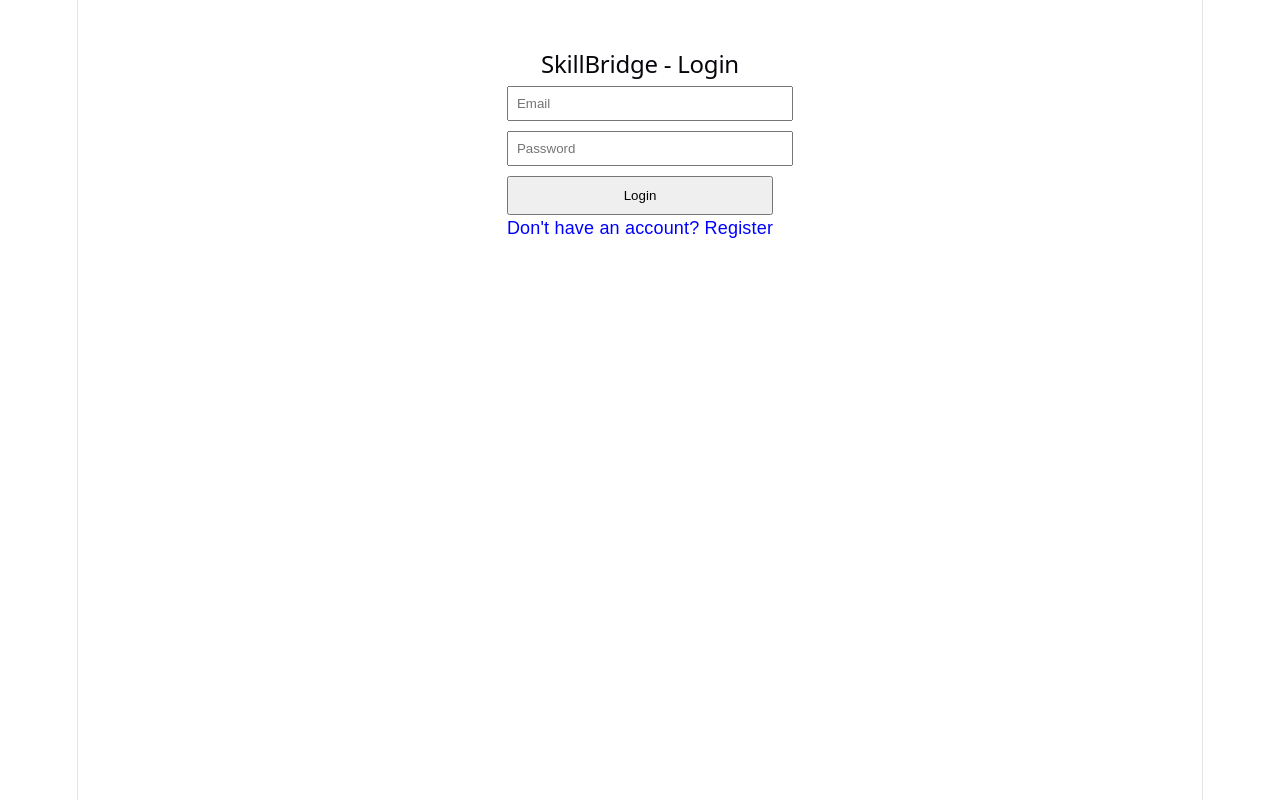
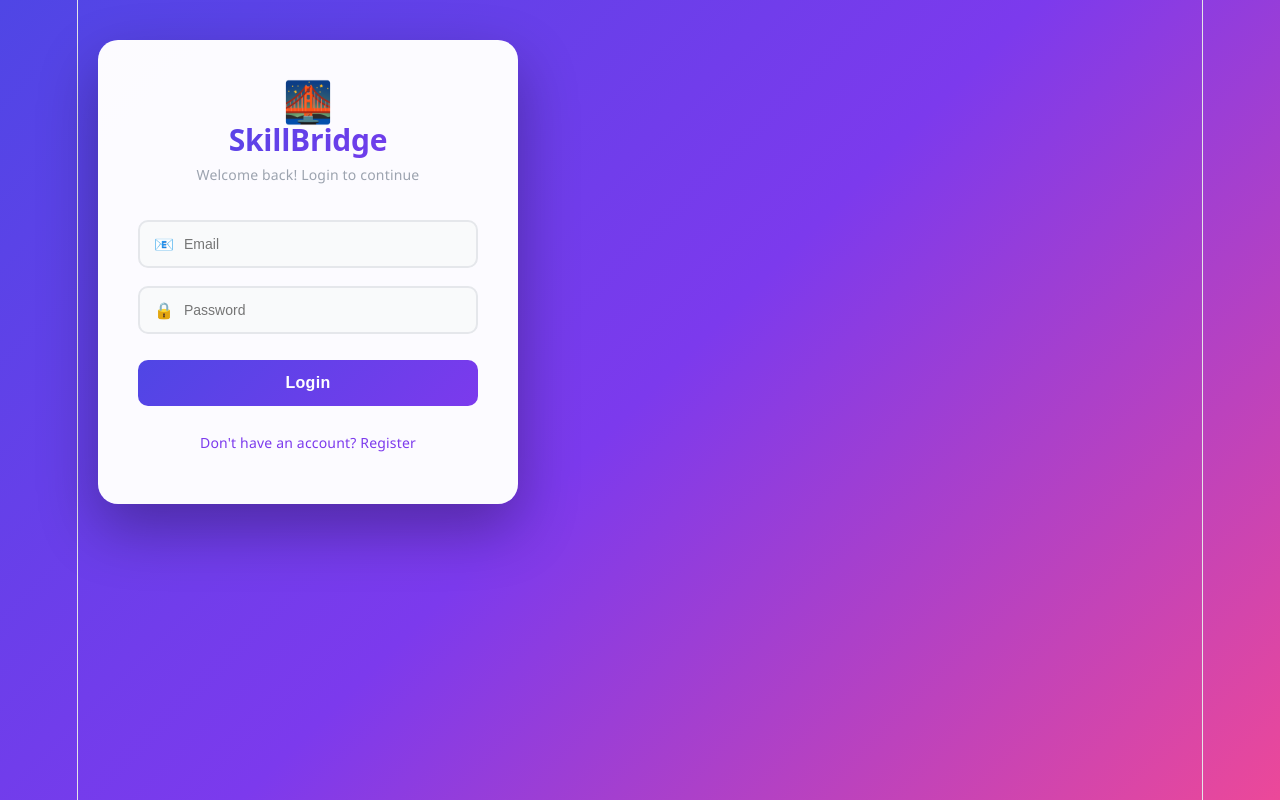
Before and after one commit to akhiltrivedi70-sudo/Skillbridge-, a React app in the folder frontend/: page / in a window 1280 px wide. Built offline with nearby package versions, Linux system fonts and the light colour scheme; the HTML template or start-up script is replaced by a standard one.

Commit message:
Improved login/register design and fixed login response handling

```diff
--- a/frontend/src/App.css
+++ b/frontend/src/App.css
@@ -1,184 +1,132 @@
-.counter {
-  font-size: 16px;
-  padding: 5px 10px;
-  border-radius: 5px;
-  color: var(--accent);
-  background: var(--accent-bg);
-  border: 2px solid transparent;
-  transition: border-color 0.3s;
-  margin-bottom: 24px;
-
-  &:hover {
-    border-color: var(--accent-border);
-  }
-  &:focus-visible {
-    outline: 2px solid var(--accent);
-    outline-offset: 2px;
-  }
+* {
+  box-sizing: border-box;
+  margin: 0;
+  padding: 0;
 }
 
-.hero {
-  position: relative;
-
-  .base,
-  .framework,
-  .vite {
-    inset-inline: 0;
-    margin: 0 auto;
+body {
+  font-family: 'Poppins', 'Segoe UI', sans-serif;
+  background: linear-gradient(135deg, #4f46e5 0%, #7c3aed 50%, #ec4899 100%);
+  min-height: 100vh;
+  display: flex;
+  align-items: center;
+  justify-content: center;
 }
 
-  .base {
-    width: 170px;
-    position: relative;
-    z-index: 0;
+.auth-container {
+  max-width: 420px;
+  width: 100%;
+  margin: 40px 20px;
+  background: rgba(255, 255, 255, 0.98);
+  padding: 48px 40px;
+  border-radius: 20px;
+  box-shadow: 0 25px 60px rgba(0, 0, 0, 0.3);
+  animation: slideUp 0.5s ease-out;
 }
 
-  .framework,
-  .vite {
-    position: absolute;
+@keyframes slideUp {
+  from { opacity: 0; transform: translateY(30px); }
+  to { opacity: 1; transform: translateY(0); }
 }
 
-  .framework {
-    z-index: 1;
-    top: 34px;
-    height: 28px;
-    transform: perspective(2000px) rotateZ(300deg) rotateX(44deg) rotateY(39deg)
-      scale(1.4);
+.auth-logo {
+  text-align: center;
+  font-size: 40px;
+  margin-bottom: 8px;
 }
 
-  .vite {
-    z-index: 0;
-    top: 107px;
-    height: 26px;
-    width: auto;
-    transform: perspective(2000px) rotateZ(300deg) rotateX(40deg) rotateY(39deg)
-      scale(0.8);
-  }
+.auth-title {
+  text-align: center;
+  color: #1f2937;
+  font-size: 30px;
+  font-weight: 700;
+  margin-bottom: 4px;
+  background: linear-gradient(135deg, #4f46e5, #7c3aed);
+  -webkit-background-clip: text;
+  -webkit-text-fill-color: transparent;
 }
 
-#center {
-  display: flex;
-  flex-direction: column;
-  gap: 25px;
-  place-content: center;
-  place-items: center;
-  flex-grow: 1;
-
-  @media (max-width: 1024px) {
-    padding: 32px 20px 24px;
-    gap: 18px;
-  }
+.auth-subtitle {
+  text-align: center;
+  color: #9ca3af;
+  font-size: 14px;
+  margin-bottom: 32px;
 }
 
-#next-steps {
-  display: flex;
-  border-top: 1px solid var(--border);
-  text-align: left;
-
-  & > div {
-    flex: 1 1 0;
-    padding: 32px;
-    @media (max-width: 1024px) {
-      padding: 24px 20px;
-    }
+.input-group {
+  margin-bottom: 18px;
+  position: relative;
 }
 
-  .icon {
-    margin-bottom: 16px;
-    width: 22px;
-    height: 22px;
+.input-icon {
+  position: absolute;
+  left: 16px;
+  top: 50%;
+  transform: translateY(-50%);
+  font-size: 16px;
 }
 
-  @media (max-width: 1024px) {
-    flex-direction: column;
-    text-align: center;
-  }
+.input-field {
+  width: 100%;
+  padding: 14px 16px 14px 44px;
+  border: 2px solid #e5e7eb;
+  border-radius: 10px;
+  font-size: 14px;
+  transition: all 0.2s;
+  outline: none;
+  background: #f9fafb;
 }
 
-#docs {
-  border-right: 1px solid var(--border);
-
-  @media (max-width: 1024px) {
-    border-right: none;
-    border-bottom: 1px solid var(--border);
-  }
+.input-field:focus {
+  border-color: #7c3aed;
+  background: white;
+  box-shadow: 0 0 0 4px rgba(124, 58, 237, 0.1);
 }
 
-#next-steps ul {
-  list-style: none;
-  padding: 0;
-  display: flex;
-  gap: 8px;
-  margin: 32px 0 0;
-
-  .logo {
-    height: 18px;
+.submit-btn {
+  width: 100%;
+  padding: 14px;
+  background: linear-gradient(135deg, #4f46e5, #7c3aed);
+  color: white;
+  border: none;
+  border-radius: 10px;
+  font-size: 16px;
+  font-weight: 600;
+  cursor: pointer;
+  transition: all 0.2s;
+  margin-top: 8px;
+  letter-spacing: 0.3px;
 }
 
-  a {
-    color: var(--text-h);
-    font-size: 16px;
-    border-radius: 6px;
-    background: var(--social-bg);
-    display: flex;
-    padding: 6px 12px;
-    align-items: center;
-    gap: 8px;
-    text-decoration: none;
-    transition: box-shadow 0.3s;
-
-    &:hover {
-      box-shadow: var(--shadow);
-    }
-    .button-icon {
-      height: 18px;
-      width: 18px;
-    }
+.submit-btn:hover {
+  transform: translateY(-2px);
+  box-shadow: 0 10px 25px rgba(124, 58, 237, 0.4);
 }
 
-  @media (max-width: 1024px) {
-    margin-top: 20px;
-    flex-wrap: wrap;
-    justify-content: center;
-
-    li {
-      flex: 1 1 calc(50% - 8px);
+.submit-btn:active {
+  transform: translateY(0);
 }
 
-    a {
-      width: 100%;
-      justify-content: center;
-      box-sizing: border-box;
-    }
-  }
+.toggle-link {
+  text-align: center;
+  margin-top: 24px;
+  color: #7c3aed;
+  cursor: pointer;
+  font-size: 14px;
+  font-weight: 500;
 }
 
-#spacer {
-  height: 88px;
-  border-top: 1px solid var(--border);
-  @media (max-width: 1024px) {
-    height: 48px;
-  }
+.toggle-link:hover {
+  text-decoration: underline;
 }
 
-.ticks {
-  position: relative;
-  width: 100%;
-
-  &::before,
-  &::after {
-    content: '';
-    position: absolute;
-    top: -4.5px;
-    border: 5px solid transparent;
+.message-box {
+  margin-top: 20px;
+  padding: 14px;
+  background: #f3f4f6;
+  border-left: 4px solid #7c3aed;
+  border-radius: 8px;
+  font-size: 13px;
+  color: #374151;
+  word-break: break-word;
 }
-
-  &::before {
-    left: 0;
-    border-left-color: var(--border);
-  }
-  &::after {
-    right: 0;
-    border-right-color: var(--border);
-  }
-}
--- a/frontend/src/App.jsx
+++ b/frontend/src/App.jsx
@@ -22,60 +22,73 @@ function App() {
         headers: { 'Content-Type': 'application/json' },
         body: JSON.stringify(formData),
       });
-      const data = await response.json();
-      setMessage(isLogin ? data : `Registered successfully! Welcome ${data.name}`);
+
+      if (isLogin) {
+        const text = await response.text();
+        setMessage(text);
+      } else {
+        const data = await response.json();
+        setMessage(`Registered successfully! Welcome ${data.name}`);
+      }
     } catch (error) {
       setMessage('Something went wrong. Is the backend running?');
     }
   };
 
   return (
-    <div style={{ maxWidth: '400px', margin: '50px auto', fontFamily: 'Arial' }}>
-      <h2>SkillBridge - {isLogin ? 'Login' : 'Register'}</h2>
+    <div className="auth-container">
+      <div className="auth-logo">🌉</div>
+      <h2 className="auth-title">SkillBridge</h2>
+      <p className="auth-subtitle">
+        {isLogin ? 'Welcome back! Login to continue' : 'Create your account to get started'}
+      </p>
 
       <form onSubmit={handleSubmit}>
         {!isLogin && (
-          <div style={{ marginBottom: '10px' }}>
+          <div className="input-group">
+            <span className="input-icon">👤</span>
             <input
               type="text"
               name="name"
-              placeholder="Name"
+              placeholder="Full Name"
               value={formData.name}
               onChange={handleChange}
-              style={{ width: '100%', padding: '8px' }}
+              className="input-field"
             />
           </div>
         )}
-        <div style={{ marginBottom: '10px' }}>
+        <div className="input-group">
+          <span className="input-icon">📧</span>
           <input
             type="email"
             name="email"
             placeholder="Email"
             value={formData.email}
             onChange={handleChange}
-            style={{ width: '100%', padding: '8px' }}
+            className="input-field"
           />
         </div>
-        <div style={{ marginBottom: '10px' }}>
+        <div className="input-group">
+          <span className="input-icon">🔒</span>
           <input
             type="password"
             name="password"
             placeholder="Password"
             value={formData.password}
             onChange={handleChange}
-            style={{ width: '100%', padding: '8px' }}
+            className="input-field"
           />
         </div>
-        <button type="submit" style={{ width: '100%', padding: '10px' }}>
-          {isLogin ? 'Login' : 'Register'}
+        <button type="submit" className="submit-btn">
+          {isLogin ? 'Login' : 'Create Account'}
         </button>
       </form>
 
-      <p onClick={() => setIsLogin(!isLogin)} style={{ cursor: 'pointer', color: 'blue' }}>
+      <p className="toggle-link" onClick={() => setIsLogin(!isLogin)}>
         {isLogin ? "Don't have an account? Register" : 'Already have an account? Login'}
       </p>
 
-      {message && <p style={{ marginTop: '20px' }}>{JSON.stringify(message)}</p>}
+      {message && <div className="message-box">{JSON.stringify(message)}</div>}
     </div>
   );
 }
```
Lines whose indentation alone changed are shown as unchanged.
